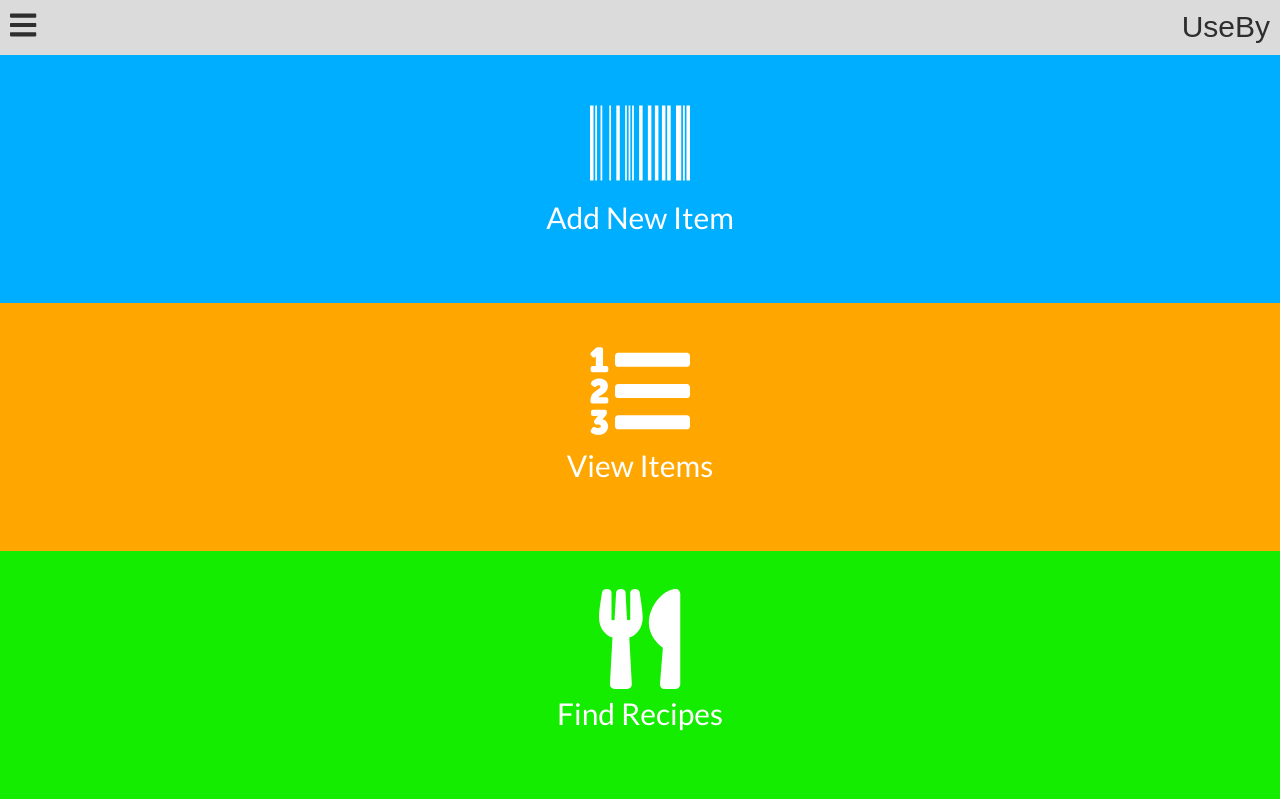
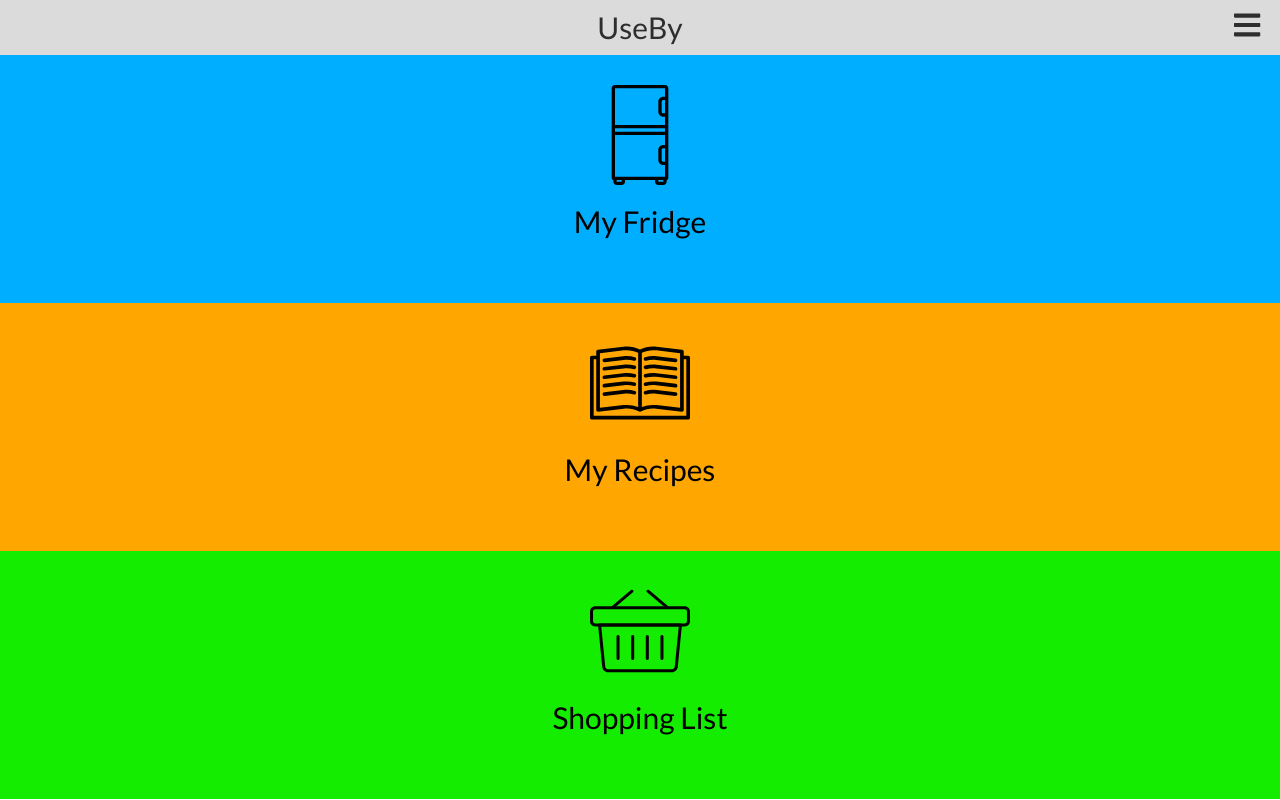
Before and after one commit to dsychin/useby-demo, a website: page www/index.html in a window 1280 px wide. Drawn offline with nearby package versions, Linux system fonts and the light colour scheme.

Commit message:
updated design to match psd

```diff
--- a/www/index.html
+++ b/www/index.html
@@ -23,12 +23,14 @@
         }
 
         .brand {
-            text-align: right;
+            text-align: center;
             padding: 10px;
         }
 
         header svg {
             margin: 10px;
+            position: absolute;
+            right: 10px;
         }
 
         .btn {
@@ -42,23 +44,27 @@
             font-size: 100px;
         }
 
+        .btn-icon img {
+            width: 100px;
+        }
+
         .btn-text {
             font-size: 30px;
         }
 
         #btn-1 {
             background-color: #00aeff;
-            color: white;
+            color: black;
         }
 
         #btn-2 {
             background-color: #ffa600;
-            color: white;
+            color: black;
         }
 
         #btn-3 {
             background-color: #14ec00;
-            color: white;
+            color: black;
         }
 
         * {
@@ -71,31 +77,27 @@
 
 <body>
     <header>
-        <div class="pure-g">
-            <div class="pure-u-1-3">
-                <i class="fas fa-bars"></i>
-            </div>
-            <div class="pure-u-2-3 brand">UseBy</div>
-        </div>
+        <i class="fas fa-bars"></i>
+        <div class="brand">UseBy</div>
     </header>
     <main>
         <div class="btn" id="btn-1" onclick="newItem()">
             <div class="btn-icon">
-                <i class="fas fa-barcode"></i>
+                <img src="img/fridge.svg" alt="Fridge">
             </div>
-            <div class="btn-text">Add New Item</div>
+            <div class="btn-text">My Fridge</div>
         </div>
         <div class="btn" id="btn-2">
             <div class="btn-icon">
-                <i class="fas fa-list-ol"></i>
+                <img src="img/book.svg" alt="Book">
             </div>
-            <div class="btn-text">View Items</div>
+            <div class="btn-text">My Recipes</div>
         </div>
         <div class="btn" id="btn-3">
             <div class="btn-icon">
-                <i class="fas fa-utensils"></i>
+                <img src="img/shopping-basket.svg" alt="Shopping Basket">
             </div>
-            <div class="btn-text">Find Recipes</div>
+            <div class="btn-text">Shopping List</div>
         </div>
     </main>
     <script defer src="https://use.fontawesome.com/releases/v5.0.6/js/all.js"></script>
```
Also changed, not shown: www/img/book.svg (added), www/img/fridge.svg (added), www/img/shopping-basket.svg (added).
